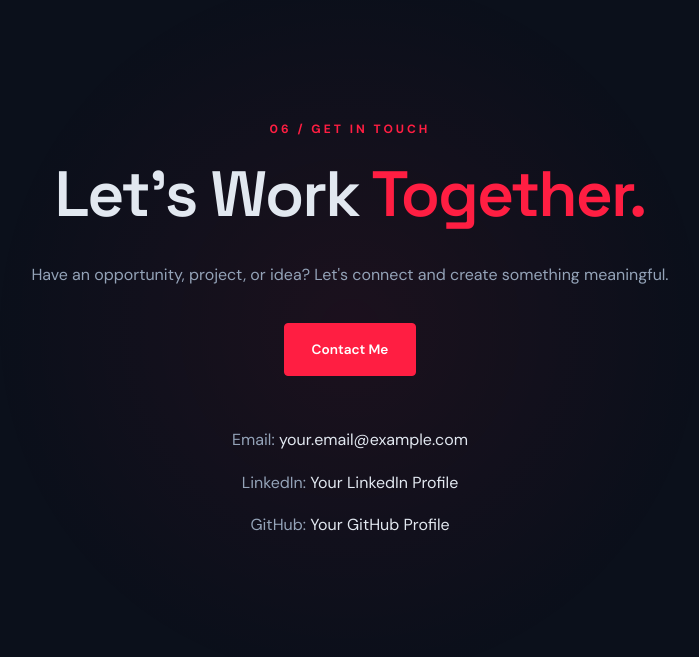
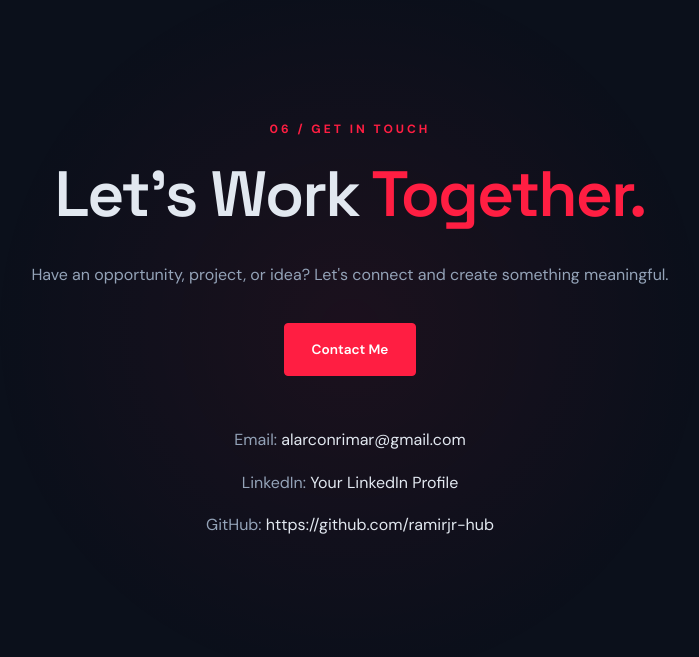
Before and after one commit to ramirjr-hub/cinematic-portfolio, a Flask app: page / in a window 1280 px wide. Shown: the part 4740-5397 px from the top of the page, without its empty margins (290-989 px from the left). Run offline with Flask 3, Linux system fonts and the light colour scheme.

Commit message:
Update portfolio website

```diff
--- a/templates/index.html
+++ b/templates/index.html
@@ -433,7 +433,7 @@
                 <p>
                     Email:
                     <a href="mailto:your.email@example.com">
-                        your.email@example.com
+                        alarconrimar@gmail.com
                     </a>
                 </p>
 
@@ -447,7 +447,7 @@
                 <p>
                     GitHub:
                     <a href="#">
-                        Your GitHub Profile
+                        https://github.com/ramirjr-hub
                     </a>
                 </p>
 
```
